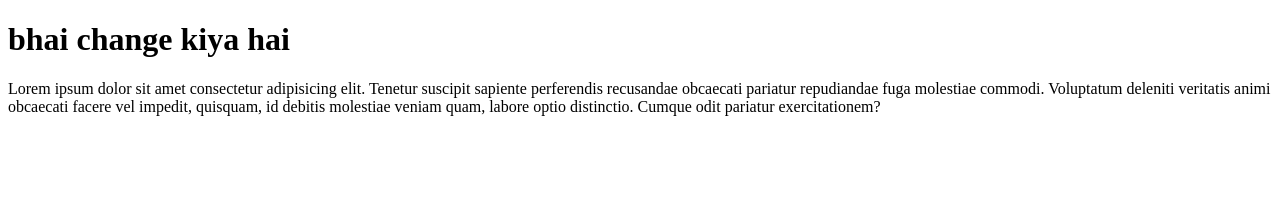
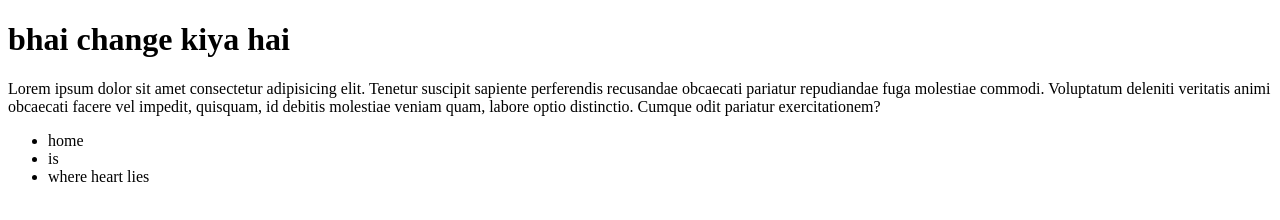
Before and after one commit to Flankerflyer30mki/learn-git, a plain HTML site: page index.html in a window 1280 px wide. Drawn offline with Linux system fonts and the light colour scheme.

Commit message:
third change

```diff
--- a/index.html
+++ b/index.html
@@ -7,6 +7,13 @@
 </head>
 <body>
     <h1>bhai change kiya hai</h1>
+
     Lorem ipsum dolor sit amet consectetur adipisicing elit. Tenetur suscipit sapiente perferendis recusandae obcaecati pariatur repudiandae fuga molestiae commodi. Voluptatum deleniti veritatis animi obcaecati facere vel impedit, quisquam, id debitis molestiae veniam quam, labore optio distinctio. Cumque odit pariatur exercitationem?
+    <ul>
+        <li>home</li>
+        <li>is </li>
+        <li>where heart lies</li>
+    </ul>
 </body>
+
 </html>
```
